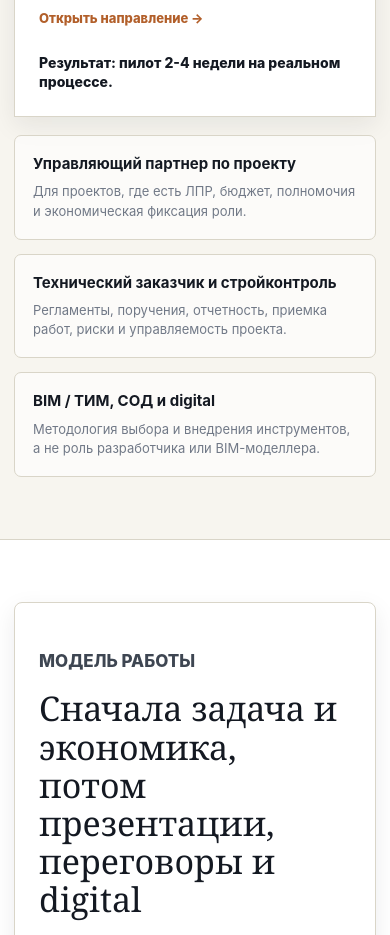
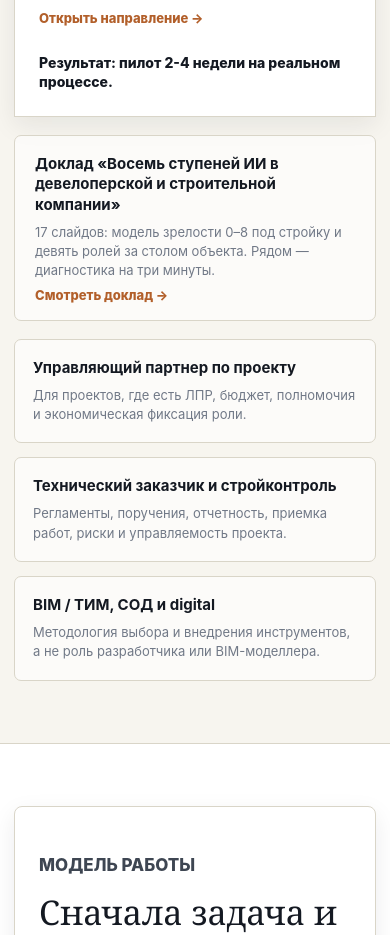
Before and after one commit to mesyatsevs-lang/sites, a plain HTML site: page index.html in a window 390 px wide. Shown: the part 2780-3715 px from the top of the page. Drawn offline with Linux system fonts and the light colour scheme.

Commit message:
Ссылки на доклад с главной, страницы AI-направления и ступеней
index.html — полоса под сеткой направлений: карточка направления целиком
является ссылкой, вложить в неё вторую нельзя.

ai-automation.html — две карточки сразу после шапки: доклад и диагностика.
Главная точка входа: здесь человек решает, брать ли услугу.

stupeni/index.html — ссылка после призыва к разбору, а не до него,
чтобы не уводить из анкеты.

```diff
--- a/index.html
+++ b/index.html
@@ -489,6 +489,51 @@
         margin-top: 18px;
       }
 
+      .artifact {
+        display: flex;
+        flex-wrap: wrap;
+        align-items: baseline;
+        gap: 8px 20px;
+        margin-top: 18px;
+        padding: 18px 20px;
+        border: 1px solid var(--line);
+        border-radius: 7px;
+        background: rgba(255, 255, 255, 0.62);
+      }
+
+      .artifact strong {
+        color: var(--ink);
+        font-size: 15px;
+        line-height: 1.35;
+      }
+
+      .artifact span {
+        color: var(--muted);
+        font-size: 13px;
+        line-height: 1.48;
+      }
+
+      .artifact a {
+        margin-left: auto;
+        color: var(--copper);
+        font-size: 13px;
+        font-weight: 850;
+        line-height: 1;
+        text-decoration: none;
+        white-space: nowrap;
+      }
+
+      .artifact a:hover,
+      .artifact a:focus-visible {
+        text-decoration: underline;
+      }
+
+      @media (max-width: 720px) {
+        .artifact a {
+          margin-left: 0;
+        }
+      }
+
       .support-item {
         border: 1px solid var(--line);
         border-radius: 7px;
@@ -1159,6 +1204,12 @@
                 </div>
                 <div class="route-result">Результат: пилот 2-4 недели на реальном процессе.</div>
               </a>
+            </div>
+
+            <div class="artifact">
+              <strong>Доклад «Восемь ступеней ИИ в девелоперской и строительной компании»</strong>
+              <span>17 слайдов: модель зрелости 0–8 под стройку и девять ролей за столом объекта. Рядом — диагностика на три минуты.</span>
+              <a href="doklad/">Смотреть доклад →</a>
             </div>
 
             <div class="support-strip" aria-label="Дополнительные форматы работы">
```
Also changed, not shown: ai-automation.html (+23 -0 lines), stupeni/index.html (+15 -0 lines).
